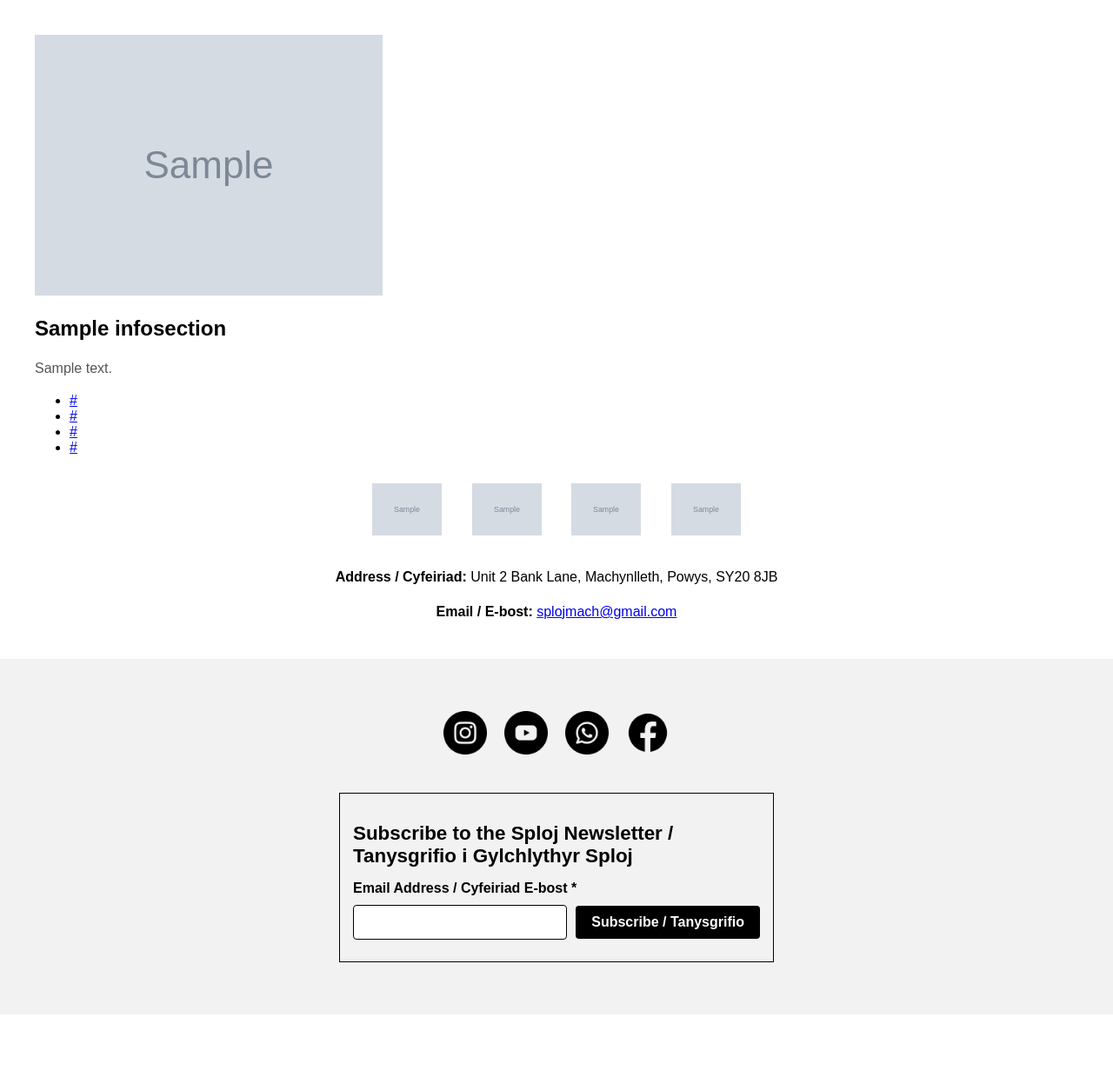
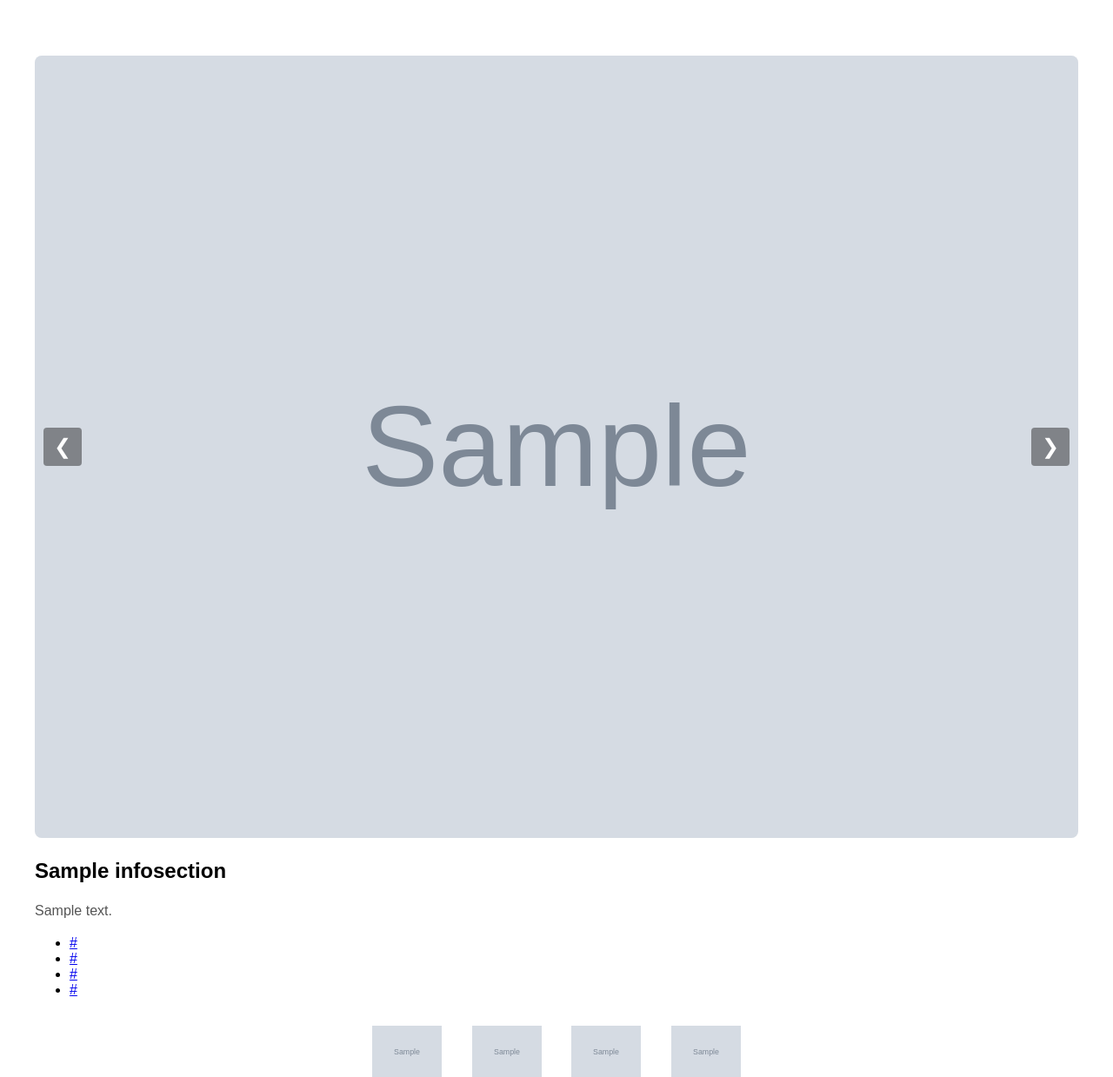
Before and after one commit to billtrem/sploj-mach, a Django app: template main/templates/main/info.html in a window 1280 px wide. Shown: the part 130-1369 px from the top of the page at 87% size. Before the commit the page ends 1297 px from the top, so only its background shows below. Run offline with Django 5.2, Linux system fonts and the light colour scheme; the template is opened without the code that fills it: values that come from a table or form of the project are taken from there, others are empty; tables that the repository leaves empty hold one stand-in row (values such as "Sample post"); grey boxes marked "Sample" are stand-in pictures.

Commit message:
Add carousel images to InfoSection and update template/styles

```diff
--- a/main/admin.py
+++ b/main/admin.py
@@ -53,6 +53,10 @@ class InfoSectionAdmin(admin.ModelAdmin):
         (None, {
             'fields': ('title', 'project', 'content', 'image', 'is_links_section')
         }),
+        ('Carousel Images (Optional – up to 20)', {
+            'fields': tuple(f'carousel_image_{i}' for i in range(1, 21)),
+            'classes': ('collapse',),
+        }),
         ('Links (only if "Is links section" is checked)', {
             'fields': (
                 ('link_1_label', 'link_1_url'),
--- a/main/models.py
+++ b/main/models.py
@@ -82,19 +82,44 @@ class InfoSection(models.Model):
     )
     title = models.CharField(max_length=200)
     content = models.TextField()
+
+    # Main image
     image = models.ImageField(
         storage=MediaCloudinaryStorage(),
         upload_to='info/sections/',
         blank=True,
         null=True,
-        help_text="Optional image for this section (e.g., header photo)"
+        help_text="Optional main image for this section"
     )
+
+    # Carousel images (up to 20)
+    carousel_image_1 = models.ImageField(storage=MediaCloudinaryStorage(), upload_to='info/sections/', blank=True, null=True)
+    carousel_image_2 = models.ImageField(storage=MediaCloudinaryStorage(), upload_to='info/sections/', blank=True, null=True)
+    carousel_image_3 = models.ImageField(storage=MediaCloudinaryStorage(), upload_to='info/sections/', blank=True, null=True)
+    carousel_image_4 = models.ImageField(storage=MediaCloudinaryStorage(), upload_to='info/sections/', blank=True, null=True)
+    carousel_image_5 = models.ImageField(storage=MediaCloudinaryStorage(), upload_to='info/sections/', blank=True, null=True)
+    carousel_image_6 = models.ImageField(storage=MediaCloudinaryStorage(), upload_to='info/sections/', blank=True, null=True)
+    carousel_image_7 = models.ImageField(storage=MediaCloudinaryStorage(), upload_to='info/sections/', blank=True, null=True)
+    carousel_image_8 = models.ImageField(storage=MediaCloudinaryStorage(), upload_to='info/sections/', blank=True, null=True)
+    carousel_image_9 = models.ImageField(storage=MediaCloudinaryStorage(), upload_to='info/sections/', blank=True, null=True)
+    carousel_image_10 = models.ImageField(storage=MediaCloudinaryStorage(), upload_to='info/sections/', blank=True, null=True)
+    carousel_image_11 = models.ImageField(storage=MediaCloudinaryStorage(), upload_to='info/sections/', blank=True, null=True)
+    carousel_image_12 = models.ImageField(storage=MediaCloudinaryStorage(), upload_to='info/sections/', blank=True, null=True)
+    carousel_image_13 = models.ImageField(storage=MediaCloudinaryStorage(), upload_to='info/sections/', blank=True, null=True)
+    carousel_image_14 = models.ImageField(storage=MediaCloudinaryStorage(), upload_to='info/sections/', blank=True, null=True)
+    carousel_image_15 = models.ImageField(storage=MediaCloudinaryStorage(), upload_to='info/sections/', blank=True, null=True)
+    carousel_image_16 = models.ImageField(storage=MediaCloudinaryStorage(), upload_to='info/sections/', blank=True, null=True)
+    carousel_image_17 = models.ImageField(storage=MediaCloudinaryStorage(), upload_to='info/sections/', blank=True, null=True)
+    carousel_image_18 = models.ImageField(storage=MediaCloudinaryStorage(), upload_to='info/sections/', blank=True, null=True)
+    carousel_image_19 = models.ImageField(storage=MediaCloudinaryStorage(), upload_to='info/sections/', blank=True, null=True)
+    carousel_image_20 = models.ImageField(storage=MediaCloudinaryStorage(), upload_to='info/sections/', blank=True, null=True)
+
     is_links_section = models.BooleanField(
         default=False,
         help_text="Check if this section should display as a list of links"
     )
 
-    # Optional links if this is a link section
+    # Optional links
     link_1_label = models.CharField(max_length=200, blank=True)
     link_1_url = models.URLField(blank=True)
     link_2_label = models.CharField(max_length=200, blank=True)
@@ -110,6 +135,15 @@ class InfoSection(models.Model):
     funder_logo_3 = models.ImageField(storage=MediaCloudinaryStorage(), upload_to='info/funders/', blank=True, null=True)
     funder_logo_4 = models.ImageField(storage=MediaCloudinaryStorage(), upload_to='info/funders/', blank=True, null=True)
 
+    def get_carousel_images(self):
+        """Return all non-empty carousel images as a list."""
+        images = []
+        for i in range(1, 21):
+            img = getattr(self, f'carousel_image_{i}')
+            if img:
+                images.append(img)
+        return images
+
     def __str__(self):
         if self.project:
             return f"{self.title} – {self.project.title}"
--- a/main/static/main/style.css
+++ b/main/static/main/style.css
@@ -512,3 +512,72 @@ nav .dropdown-content a {
         transform: translateY(0);
     }
 }
+
+
+/* === CAROUSEL === */
+.carousel {
+    position: relative;
+    max-width: 100%;
+    margin: 1.5rem auto;
+    overflow: hidden;
+    border-radius: 8px;
+    background: #f9f9f9;
+}
+
+.carousel-track {
+    display: flex;
+    transition: transform 0.4s ease-in-out;
+    scroll-behavior: smooth;
+    overflow-x: auto;
+    scroll-snap-type: x mandatory;
+    -webkit-overflow-scrolling: touch;
+}
+
+.carousel-slide {
+    flex: 0 0 100%;
+    scroll-snap-align: center;
+    text-align: center;
+}
+
+.carousel-slide img {
+    width: 100%;
+    height: auto;
+    display: block;
+    object-fit: cover;
+}
+
+/* Navigation buttons */
+.carousel-btn {
+    position: absolute;
+    top: 50%;
+    transform: translateY(-50%);
+    background-color: rgba(0,0,0,0.4);
+    color: white;
+    border: none;
+    padding: 8px 12px;
+    cursor: pointer;
+    border-radius: 4px;
+    font-size: 1.5rem;
+    z-index: 2;
+    transition: background-color 0.3s ease;
+}
+
+.carousel-btn:hover {
+    background-color: rgba(0,0,0,0.6);
+}
+
+.carousel-btn.prev {
+    left: 10px;
+}
+
+.carousel-btn.next {
+    right: 10px;
+}
+
+/* Mobile adjustments */
+@media (max-width: 600px) {
+    .carousel-btn {
+        font-size: 1.2rem;
+        padding: 6px 10px;
+    }
+}
--- a/main/templates/main/info.html
+++ b/main/templates/main/info.html
@@ -8,7 +8,21 @@
 <div class="info-sections">
     {% for section in sections %}
         <div class="info-section">
-            {% if section.image %}
+
+            {# Carousel if section has extra images #}
+            {% if section.get_carousel_images %}
+                <div class="carousel" id="carousel-{{ forloop.counter }}">
+                    <div class="carousel-track">
+                        {% for image in section.get_carousel_images %}
+                            <div class="carousel-slide">
+                                <img src="{{ image.url }}" alt="{{ section.title }}">
+                            </div>
+                        {% endfor %}
+                    </div>
+                    <button class="carousel-btn prev" data-carousel="{{ forloop.counter }}">&#10094;</button>
+                    <button class="carousel-btn next" data-carousel="{{ forloop.counter }}">&#10095;</button>
+                </div>
+            {% elif section.image %}
                 <img src="{{ section.image.url }}" alt="{{ section.title }}" style="max-width:100%; height:auto;">
             {% endif %}
 
@@ -58,4 +72,29 @@
     <p><strong>Address / Cyfeiriad:</strong> Unit 2 Bank Lane, Machynlleth, Powys, SY20 8JB</p>
     <p><strong>Email / E-bost:</strong> <a href="mailto:splojmach@gmail.com">splojmach@gmail.com</a></p>
 </div>
+
+<script>
+document.addEventListener('DOMContentLoaded', function() {
+    document.querySelectorAll('.carousel-btn').forEach(btn => {
+        btn.addEventListener('click', () => {
+            const id = btn.dataset.carousel;
+            const direction = btn.classList.contains('prev') ? -1 : 1;
+            moveCarousel(id, direction);
+        });
+    });
+});
+
+function moveCarousel(id, direction) {
+    const carousel = document.getElementById('carousel-' + id);
+    const track = carousel.querySelector('.carousel-track');
+    const slides = carousel.querySelectorAll('.carousel-slide');
+    if (slides.length > 0) {
+        const slideWidth = slides[0].clientWidth;
+        track.scrollBy({
+            left: direction * slideWidth,
+            behavior: 'smooth'
+        });
+    }
+}
+</script>
 {% endblock %}
```
Also changed, not shown: main/views.py (+8 -0 lines), main/migrations/0020_infosection_carousel_image_1_and_more.py (added).
